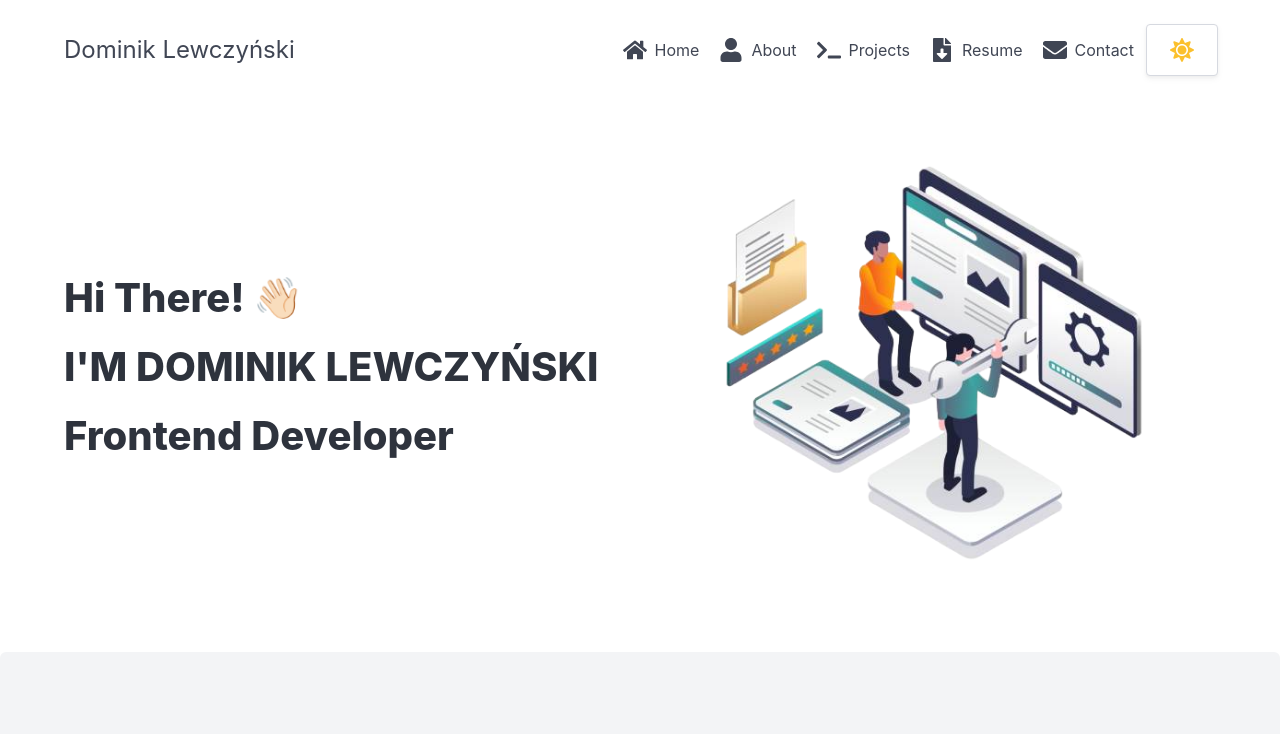
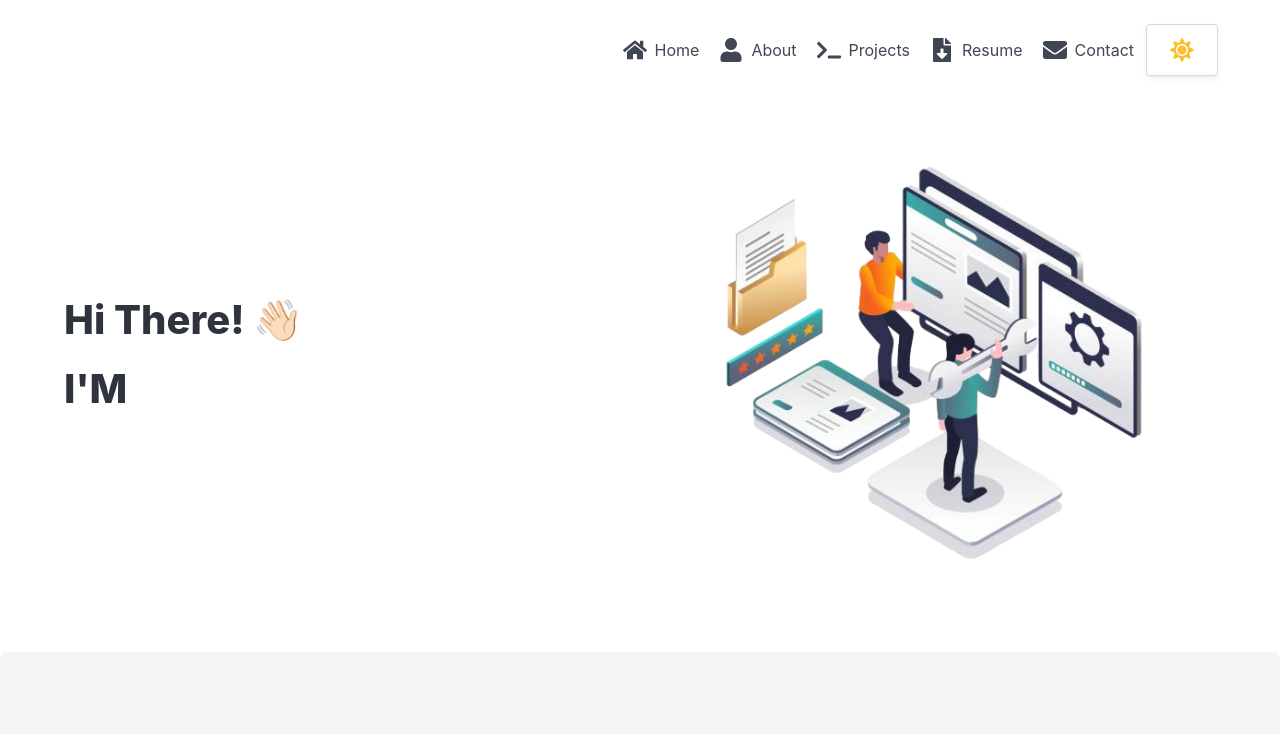
Before and after one commit to DLQuake/portfolio, a Next.js app: page / in a window 1280 px wide. Shown: the top 734 px of the page. Built offline with nearby package versions, Linux system fonts and the light colour scheme.

Commit message:
Use process env

```diff
--- a/src/components/Navbar.js
+++ b/src/components/Navbar.js
@@ -33,7 +33,7 @@ const Navbar = () => {
             <div className="container">
                 <div className="navbar-brand">
                     <Link href="/" className="navbar-item is-size-4">
-                        Dominik Lewczyński
+                        {process.env.NEXT_PUBLIC_NAME_SURNAME}
                     </Link>
 
                     <a
--- a/src/components/WelcomeSection.js
+++ b/src/components/WelcomeSection.js
@@ -10,8 +10,8 @@ const WelcomeSection = () => {
                         <h1 className="title is-size-2">
                             Hi There! <span className="wave-emoji">👋🏻</span>
                         </h1>
-                        <h2 className="title is-size-2 is-uppercase">I&apos;m Dominik Lewczyński</h2>
-                        <p className="title is-size-2">Frontend Developer</p>
+                        <h2 className="title is-size-2 is-uppercase">I&apos;m {process.env.NEXT_PUBLIC_NAME_SURNAME}</h2>
+                        <p className="title is-size-2">{process.env.NEXT_PUBLIC_JOB}</p>
                     </div>
 
                     <div className="column is-half">
```
